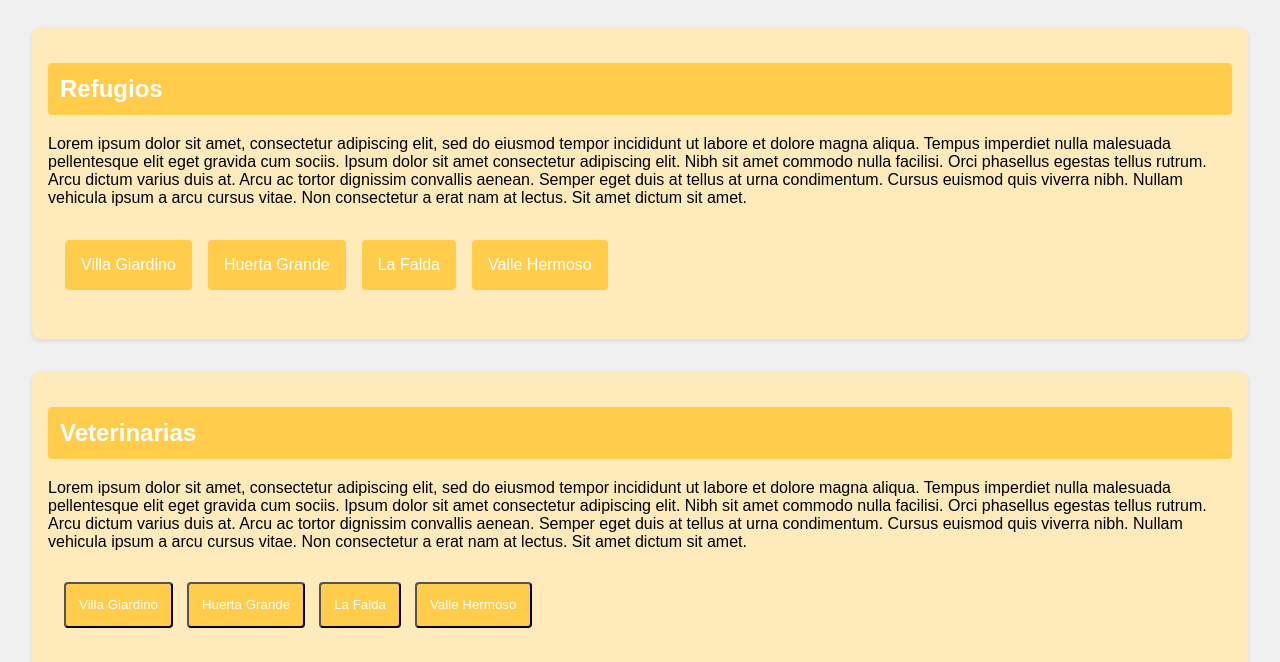
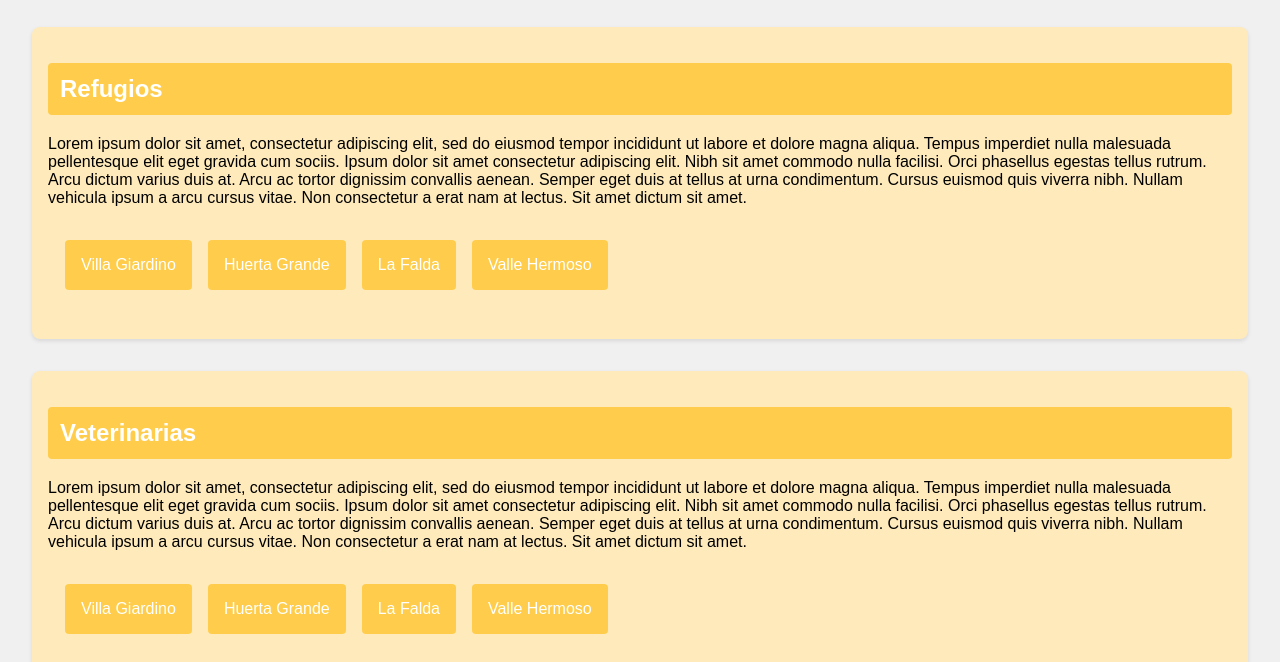
Before and after one commit to PalomaCarranza/Proa2024, a plain HTML site: page pets.net/index.html in a window 1280 px wide. Shown: the part 138-800 px from the top of the page. Drawn offline with Linux system fonts and the light colour scheme.

Commit message:
Add files via upload

```diff
--- a/pets.net/index.html
+++ b/pets.net/index.html
@@ -32,12 +32,12 @@
                 Nullam vehicula ipsum a arcu cursus vitae. Non consectetur a erat nam at lectus. Sit amet dictum sit amet.</p>
 
             <div class="container direction-row">
-                <div class="box">
+                <div data-Localidad = "Villa Giardino" class="box">
                     <a href="refugiosVillaGiardino.html">Villa Giardino</a>
                 </div>
-                <div class="box">Huerta Grande</div>
-                <div class="box">La Falda</div>
-                <div class="box">Valle Hermoso</div>
+                <div data-Localidad = "Huerta Grande" class="box">Huerta Grande</div>
+                <div data-Localidad = "La Falda" class="box">La Falda</div>
+                <div data-Localidad = "Valle Hermoso" class="box">Valle Hermoso</div>
 
             </div>
 
@@ -53,10 +53,10 @@
                 Nullam vehicula ipsum a arcu cursus vitae. Non consectetur a erat nam at lectus. Sit amet dictum sit amet.</p>
 
             <div class="container justify-start">
-                <button data-Localidad = "Villa Giardino" class="box">Villa Giardino</button>
-                <button data-Localidad = "Huerta Grande" class="box">Huerta Grande</button>
-                <button data-Localidad = "La Falda" class="box">La Falda</button>
-                <button data-Localidad = "Valle Hermoso" class="box">Valle Hermoso</button>
+                <div data-Localidad = "Villa Giardino" class="box">Villa Giardino</div>
+                <div data-Localidad = "Huerta Grande" class="box">Huerta Grande</div>
+                <div data-Localidad = "La Falda" class="box">La Falda</div>
+                <div data-Localidad = "Valle Hermoso" class="box">Valle Hermoso</div>
 
         </section>
         <section class="example" id="example3">
@@ -71,10 +71,10 @@
                 vitae proin. Eu feugiat pretium nibh ipsum consequat nisl vel.</p>
 
                 <div class="container justify-start">
-                    <div class="box">Villa Giardino</div>
-                    <div class="box">Huerta Grande</div>
-                    <div class="box">La Falda</div>
-                    <div class="box">Valle Hermoso</div>
+                    <div data-Localidad = "Villa Giardino" class="box">Villa Giardino</div>
+                    <div data-Localidad = "Huerta Grande" class="box">Huerta Grande</div>
+                    <div data-Localidad = "La Falda" class="box">La Falda</div>
+                    <div data-Localidad = "Valle Hermoso" class="box">Valle Hermoso</div>
 
 
 
--- a/pets.net/js/script.js
+++ b/pets.net/js/script.js
@@ -2,7 +2,7 @@ document. addEventListener('DOMContentLoaded', function() {
     const inputBusqueda = document.getElementById('search-input');
     const botonesVet = document.querySelectorAll('.vet-locations button');
 
-    inputBusqueda.addEventListener('input', fuction(){
+    inputBusqueda.addEventListener('input', function(){
         filtroVetLocalidad();
     });
 
```
Also changed, not shown: pets.net/refugio1.html (indentation only).
